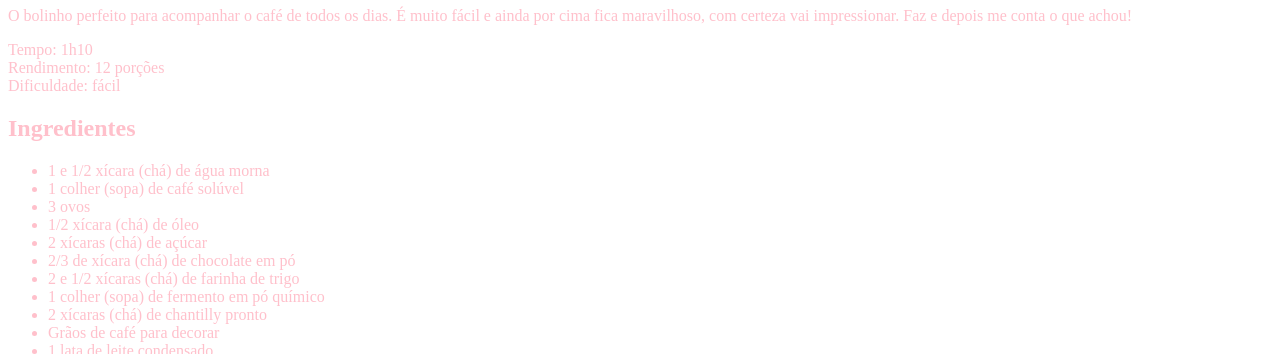
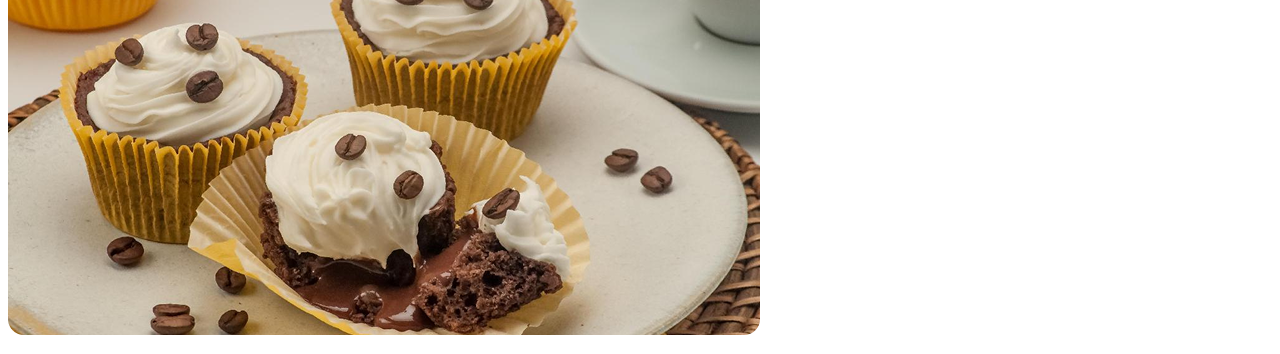
Before and after one commit to camendesique/pagina-de-receita, a plain HTML site: page index.html in a window 1280 px wide. Shown: the part 73-427 px from the top of the page. Drawn offline with Linux system fonts and the light colour scheme.

Commit message:
add images

```diff
--- a/index.html
+++ b/index.html
@@ -5,9 +5,11 @@
   <meta name="viewport" content="width=device-width, initial-scale=1.0">
   <title>Cupcake de café com chantilly</title>
   <link rel="stylesheet" href="style.css">
+
 </head>
 <body>
-
+<div id="upper image" ></div>
+<img src="assets/main-image.png" alt="Cupcake de café">
 <div>
   <main>
 
--- a/style.css
+++ b/style.css
@@ -1,3 +1,3 @@
 body {
-  color: pink;
+
 }
```
Also changed, not shown: assets/bg-image.jpg (added), assets/main-image.png (added).
